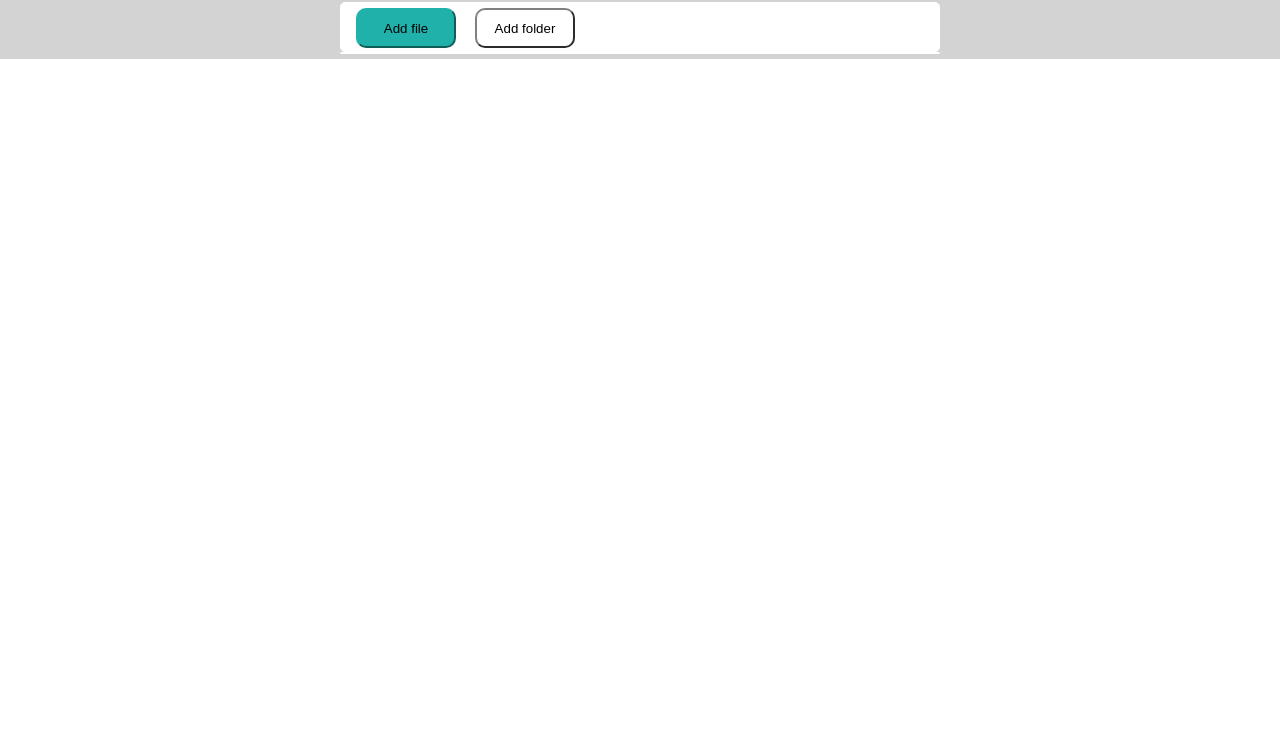
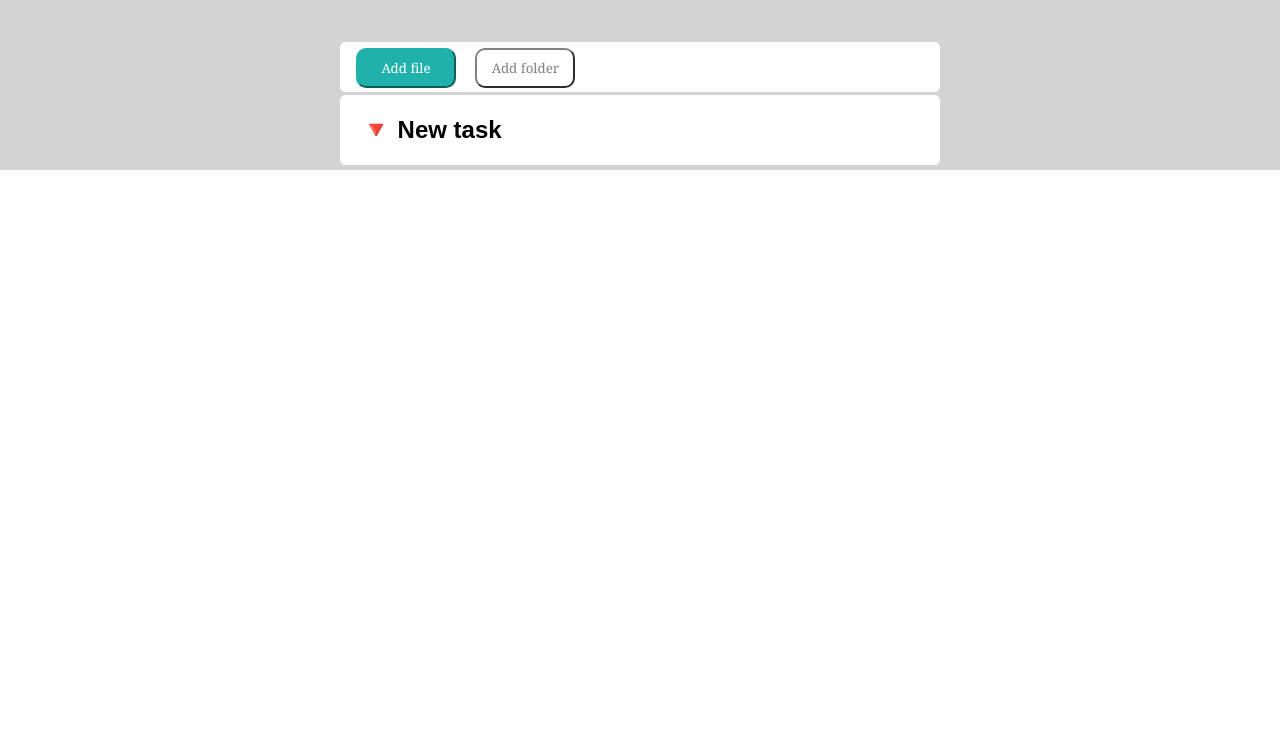
Before and after one commit to Riccarpa/html-css-toboolist, a plain HTML site: page index.html in a window 1280 px wide. Shown: the part 63-800 px from the top of the page. Drawn offline with Linux system fonts and the light colour scheme.

Commit message:
procedo con main section

```diff
--- a/index.html
+++ b/index.html
@@ -24,7 +24,9 @@
 
         </section>
         <section class="principal white-background ">
-
+            <div class="new-task">
+                <h1 id="sectitle">&#128315; New task</h1>
+            </div>
         </section>
 
     </main>
--- a/style/style.css
+++ b/style/style.css
@@ -4,6 +4,7 @@
             box-sizing: border-box;
             margin: 0;
             padding: 0;
+            font-family: sans-serif;
         }
         /* generics */
 
@@ -34,13 +35,14 @@
         #title-text {
             display: inline-block;
             line-height: 50px;
-            font-family: sans-serif;
+            /* font-family: sans-serif; */
             font-weight: 700;
         }
         /* main */
 
         .add {
             height: 50px;
+            margin-top: 40px;
         }
 
         button {
@@ -51,10 +53,22 @@
             border-color: lightseagreen;
             margin-top: 5px;
             margin-left: 15px;
+            color: white;
+            font-family: Georgia, 'Times New Roman', Times, serif;
         }
 
         .b2 {
             background-color: white;
             border-color: gray;
+            color: gray;
         }
         /* principal */
+
+        .principal {
+            margin-top: 3px;
+            padding: 20px;
+        }
+
+        #sectitle {
+            font-weight: 800;
+        }
```
